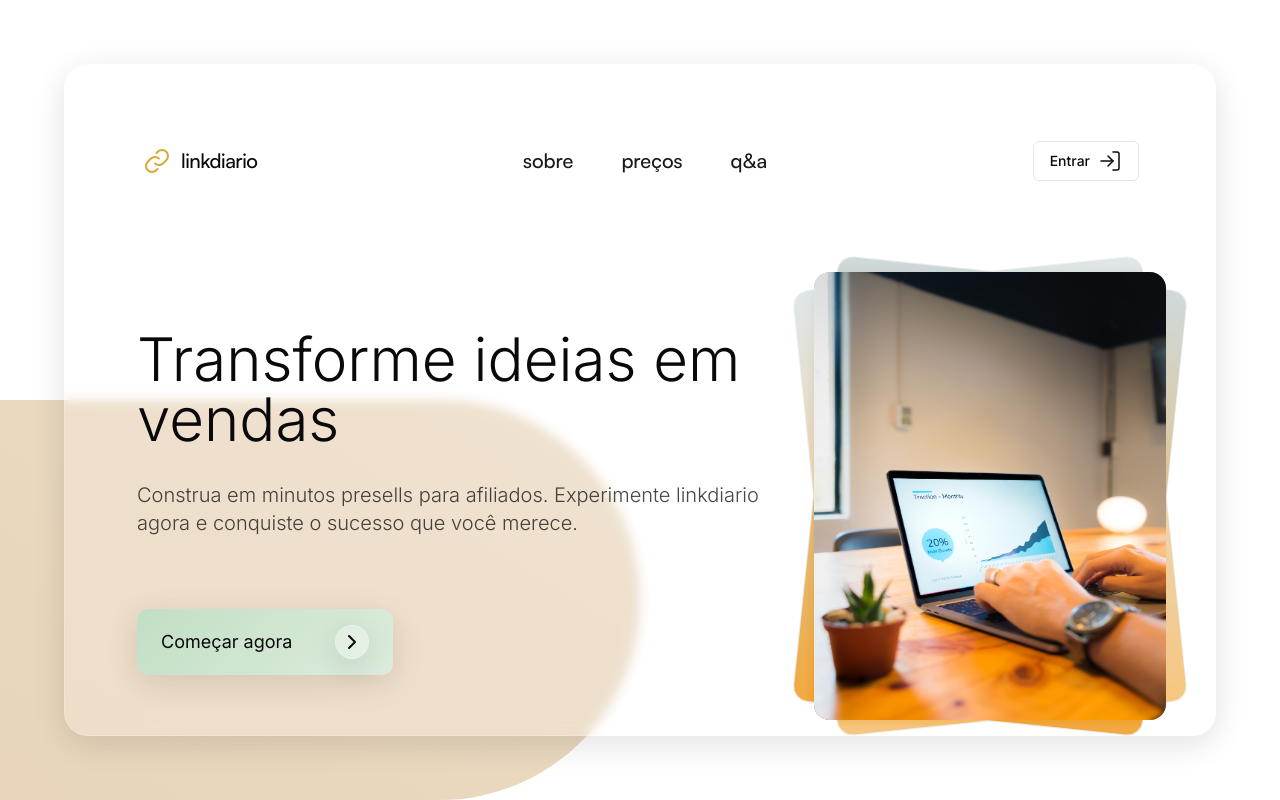
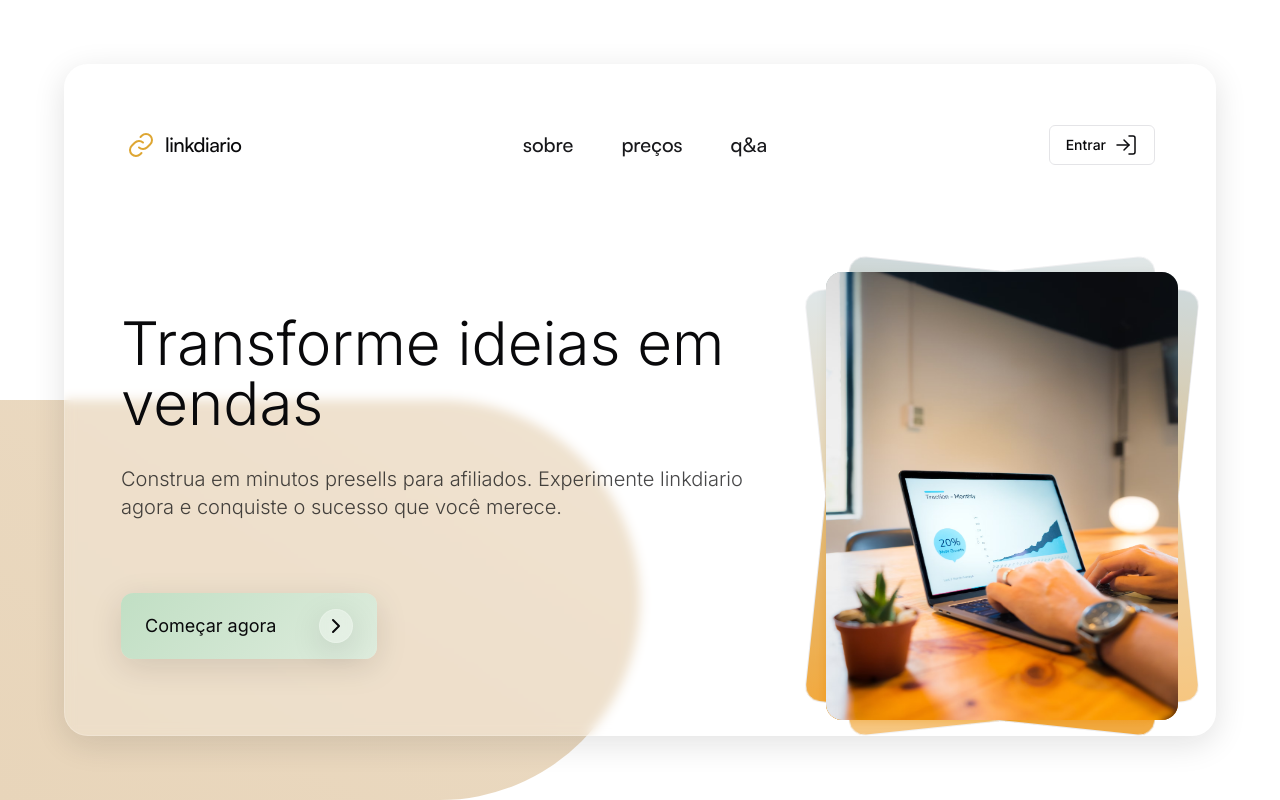
Before and after one commit to rotrenanoliveira/linkdiario-app, a Next.js app: page / in a window 1280 px wide. Shown: the top 800 px of the page. Built offline with nearby package versions, Linux system fonts and the light colour scheme.

Commit message:
style: fix on small monitors

```diff
--- a/src/app/globals.css
+++ b/src/app/globals.css
@@ -81,7 +81,7 @@
 }
 /* HEADER HERO */
 .header-hero {
-  @apply w-full h-full rounded-xl xl:rounded-3xl p-3 md:p-9 lg:p-12 xl:p-16 relative;
+  @apply w-full h-full rounded-xl xl:rounded-3xl p-3 md:p-9 lg:p-12 2xl:p-16 relative;
 
   background: rgba(255, 255, 255, 0.2);
   box-shadow: 0 8px 32px 0 rgba(16, 16, 16, 0.12 );
```
